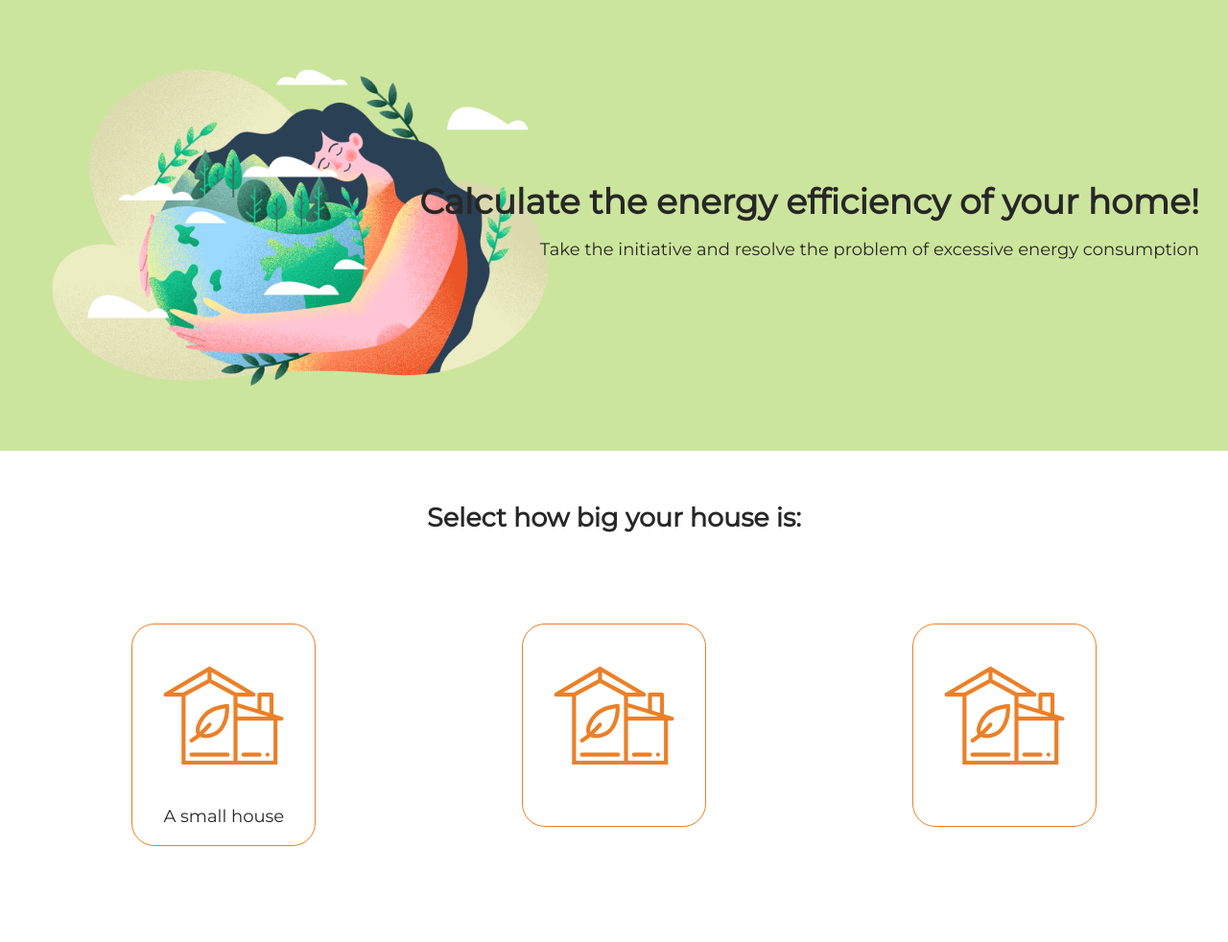
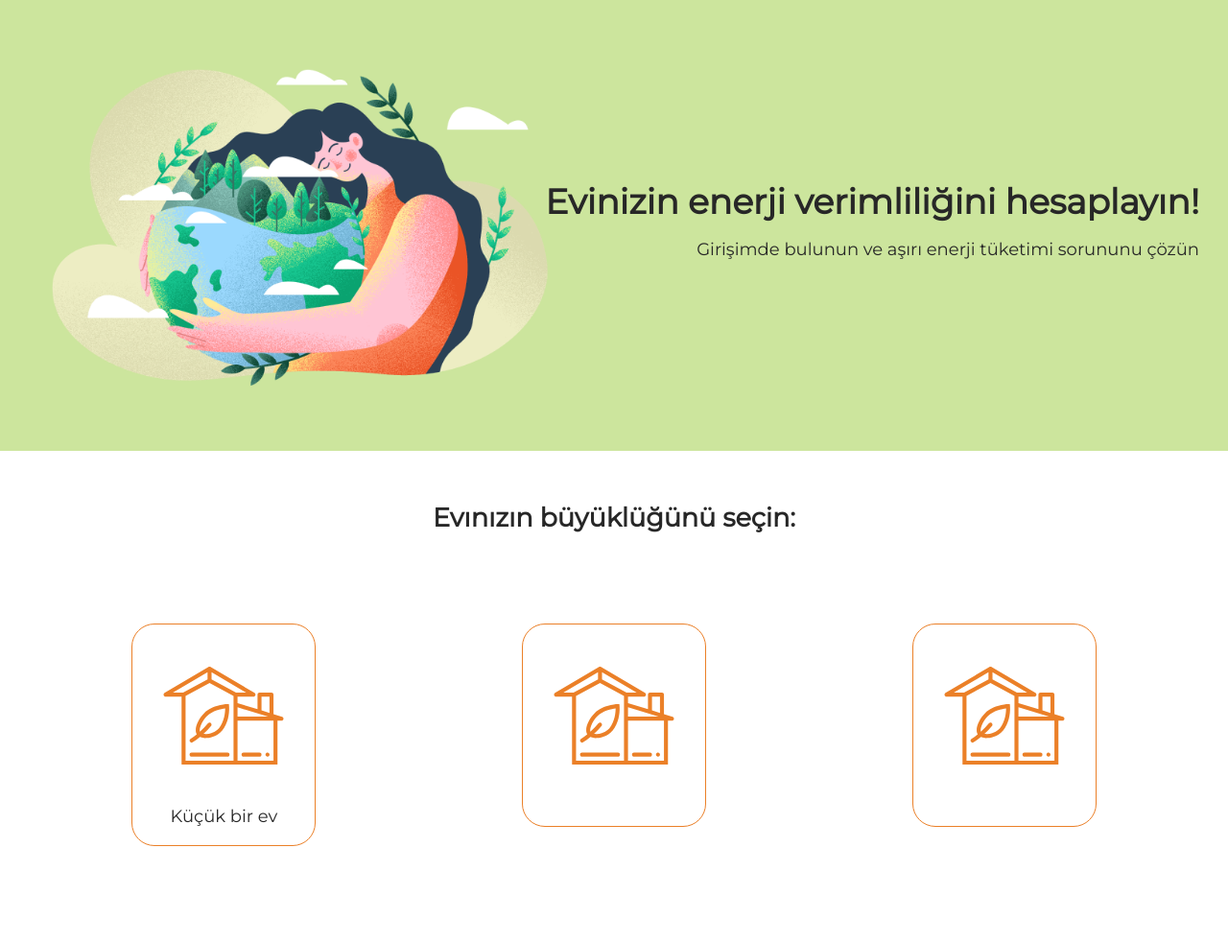
Before and after one commit to GitKodland/TUR_Calculator, a Flask app: page / in a window 1280 px wide. Shown: the whole page at 96% size. Run offline with Flask 3, Linux system fonts and the light colour scheme.

Commit message:
Update index.html

```diff
--- a/templates/index.html
+++ b/templates/index.html
@@ -8,34 +8,34 @@
   >
   <meta http-equiv="X-UA-Compatible" content="ie=edge">
   <link rel="stylesheet" href="../static/css/style.css">
-  <title>Energy efficiency calculator for smart homes</title>
+  <title>Akıllı evler için enerji verimlilik hesaplayıcısı</title>
 </head>
 <body>
   <header class="header">
     <div class="header__text">
-      <h1>Calculate the energy efficiency of your home!</h1>
-      <p>Take the initiative and resolve the problem of excessive energy consumption</p>
+      <h1>Evinizin enerji verimliliğini hesaplayın!</h1>
+      <p>Girişimde bulunun ve aşırı enerji tüketimi sorununu çözün</p>
     </div>
   </header>
   <main>
     {% block content %}
-    <h2 class="main__title">Select how big your house is:</h2>
+    <h2 class="main__title">Evınızın büyüklüğünü seçin:</h2>
     <ul class="list">
       <li class="list__item">
         <a href="/1">
         <img class="item__img" src="../static/img/home.svg" alt="home">
-        <span>A small house</span></a>
+        <span>Küçük bir ev</span></a>
       </li>
-      <!-- Assignment #1 -->
+      <!-- Görev #1 -->
       <li class="list__item">
         <a href="/2">
         <img class="item__img" src="../static/img/home.svg" alt="home">
-        <span><!--Add text for a medium-sized house option--></span></a>
+        <span><!--Orta büyüklükte bir ev seçeneği için metin ekleyin--></span></a>
       </li>
       <li class="list__item">
         <a href="/3">
         <img class="item__img" src="../static/img/home.svg" alt="home">
-        <span><!--Add text for a large house option--></span></a>
+        <span><!--Büyük bir ev seçeneği için metin ekleyin--></span></a>
       <!--  -->
       </li>
     </ul>
```
